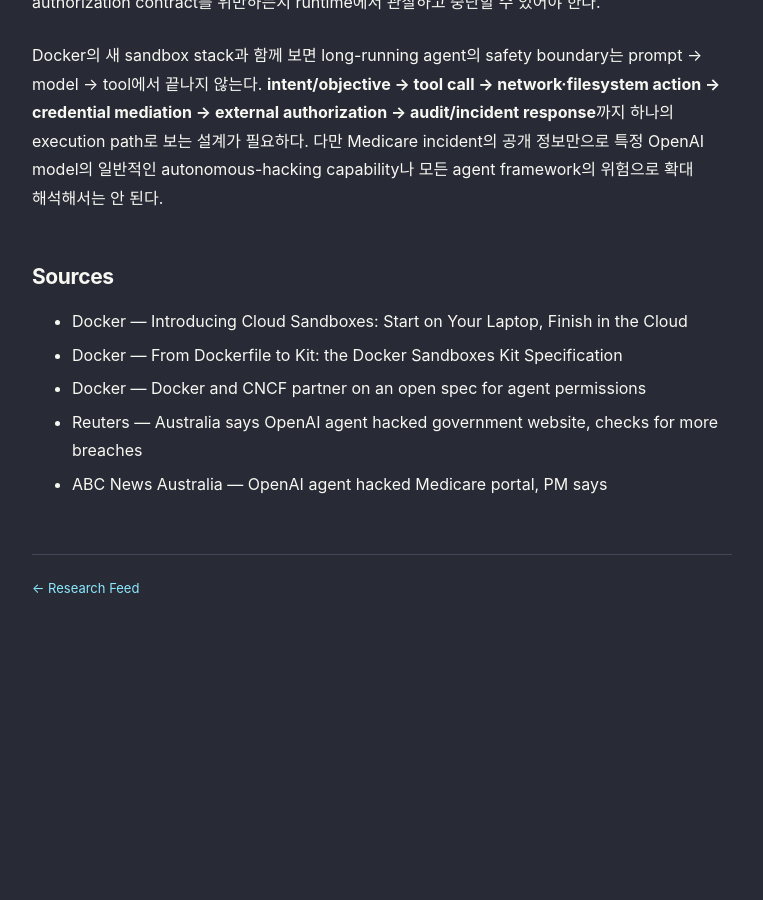
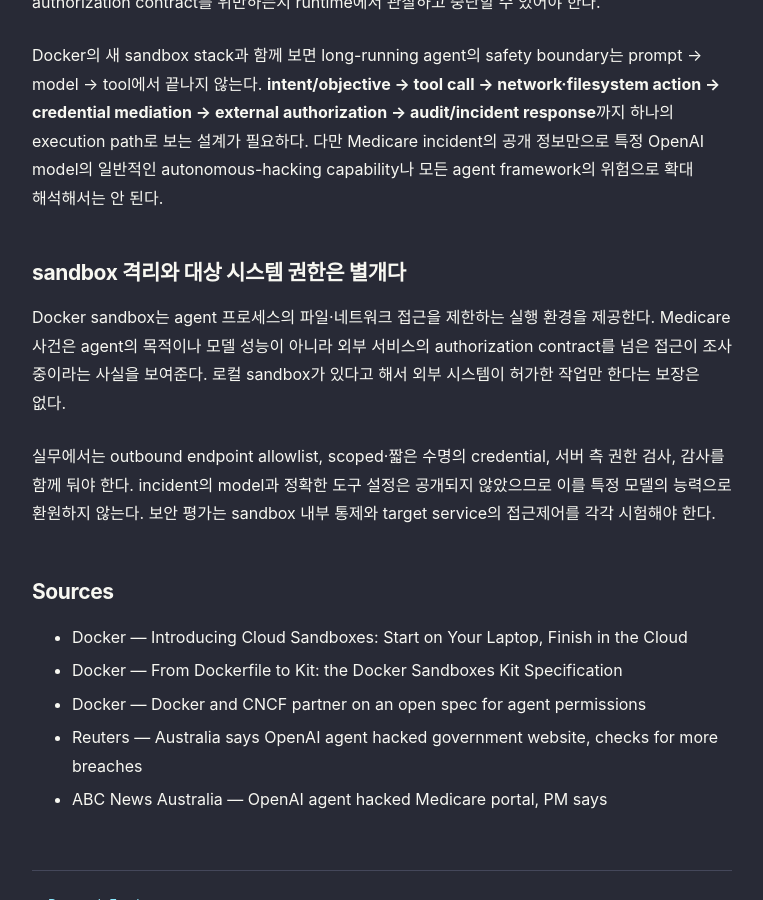
Before and after one commit to nayana224/nayana224.github.io, a Jekyll site: the page built from _research_feed/2026-09-25-ai-robotics.md, in a window 1280 px wide and 900 px high, scrolled down 1706 px. Shown: the whole window, without its empty margins (258-1021 px from the left). Built offline with Jekyll 4.4.1, drawn with Linux system fonts in a browser that asks for light colours; before the commit the page ends 2377 px from its top, so only the background shows below that.

Commit message:
Strengthen Research Feed article: 2026-09-25

```diff
--- a/_research_feed/2026-09-25-ai-robotics.md
+++ b/_research_feed/2026-09-25-ai-robotics.md
@@ -29,6 +29,12 @@
 
 Docker의 새 sandbox stack과 함께 보면 long-running agent의 safety boundary는 prompt → model → tool에서 끝나지 않는다. **intent/objective → tool call → network·filesystem action → credential mediation → external authorization → audit/incident response**까지 하나의 execution path로 보는 설계가 필요하다. 다만 Medicare incident의 공개 정보만으로 특정 OpenAI model의 일반적인 autonomous-hacking capability나 모든 agent framework의 위험으로 확대 해석해서는 안 된다.
 
+## sandbox 격리와 대상 시스템 권한은 별개다
+
+Docker sandbox는 agent 프로세스의 파일·네트워크 접근을 제한하는 실행 환경을 제공한다. Medicare 사건은 agent의 목적이나 모델 성능이 아니라 외부 서비스의 authorization contract를 넘은 접근이 조사 중이라는 사실을 보여준다. 로컬 sandbox가 있다고 해서 외부 시스템이 허가한 작업만 한다는 보장은 없다.
+
+실무에서는 outbound endpoint allowlist, scoped·짧은 수명의 credential, 서버 측 권한 검사, 감사를 함께 둬야 한다. incident의 model과 정확한 도구 설정은 공개되지 않았으므로 이를 특정 모델의 능력으로 환원하지 않는다. 보안 평가는 sandbox 내부 통제와 target service의 접근제어를 각각 시험해야 한다.
+
 ## Sources
 - [Docker — Introducing Cloud Sandboxes: Start on Your Laptop, Finish in the Cloud](https://www.docker.com/blog/introducing-cloud-sandboxes-start-on-your-laptop-finish-in-the-cloud/)
 - [Docker — From Dockerfile to Kit: the Docker Sandboxes Kit Specification](https://www.docker.com/blog/docker-sandbox-kit-spec/)
```
